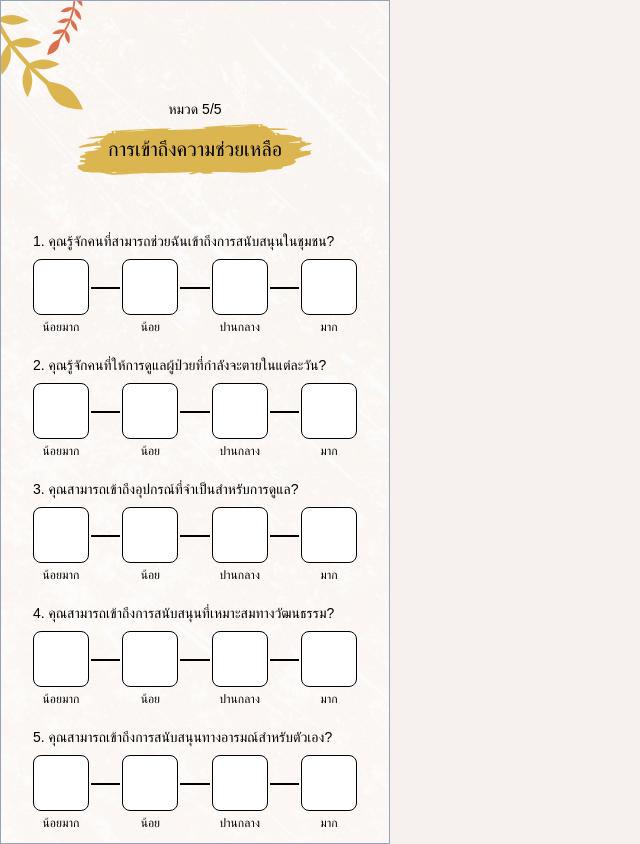
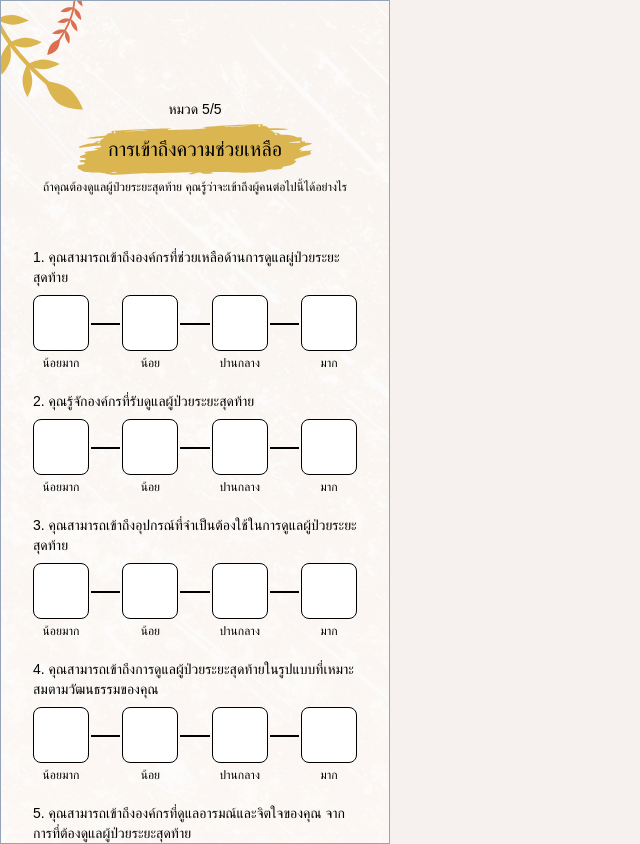
Before and after one commit to Tantatorn-dev/deathtalk-photobooth, a SvelteKit app: page /explore/5 in a window 1280 px wide. Shown: the whole page, without its empty margins (0-640 px from the left). Built offline with nearby package versions, Linux system fonts and the light colour scheme; a web font is replaced by a local one.

Commit message:
fix: questions typo

```diff
--- a/src/routes/explore/1/+page.svelte
+++ b/src/routes/explore/1/+page.svelte
@@ -37,7 +37,7 @@
 		<Question question="1. คุณกล้าพูดเรื่องความตายกับเพื่อนสนิทมากแค่ไหน?" name="a1" />
 		<Question question="2. คุณกล้าพูดเรื่องความตายกับเด็กมากแค่ไหน?" name="a2" />
 		<Question question="3. คุณกล้าพูดเรื่องความตายกับผู้ที่เพิ่งประสบกับเหตุการณ์สูญเสียมากแค่ไหน?" name="a3" />
-		<Question question="4. คุณกล้าพูดเรื่องความตายกับหมอเกี่ยวกับการสนับสนุนที่บ้านหรือในสถานที่ดูแลของพวกเขาถึงคนที่กำลังจะตายมากแค่ไหน?" name="a4" />
+		<Question question="4. คุณกล้าพูดเรื่องความตายกับหมอ ในประเด็นของสถานที่สำหรับดูแลผู้ป่วยระยะสุดท้ายก่อนจากลา เช่น การเลือกตายที่บ้าน หรือที่โรงพยาบาล เป็นต้น?" name="a4" />
 		<div class="flex justify-end">
 			<NextButton
 				disabled={!isAllAnswered(answersValue, ['a1', 'a2', 'a3', 'a4'])}
--- a/src/routes/explore/2/+page.svelte
+++ b/src/routes/explore/2/+page.svelte
@@ -31,7 +31,7 @@
 		<Header
 			chapter={2}
 			title="การช่วยเหลือผู้ป่วย"
-			subtitle="ความสามารถของคุณหากอยู่ในบทบาทที่ต้องช่วยเหลือผู้ป่วย"
+			subtitle="ความสามารถของคุณหากอยู่ในบทบาทที่ต้องช่วยเหลือผู้ป่วยระยะสุดท้าย"
 		/>
 	</div>
 	<div class="flex flex-col gap-10 mt-10">
--- a/src/routes/explore/3/+page.svelte
+++ b/src/routes/explore/3/+page.svelte
@@ -31,7 +31,7 @@
 		<Header
 			chapter={3}
 			title="ประสบการณ์ต่าง ๆ"
-			subtitle="ประสบการณ์เกี่ยวกับความตาย เช่น การสูญเสียของคนรอบข้าง"
+			subtitle="ประสบการณ์เกี่ยวกับความตาย เช่น การสูญเสียของคนรอบข้าง หากไม่เคยมีประสบการณ์ ให้ตอบ “น้อยมาก”"
 		/>
 	</div>
 	<div class="flex flex-col gap-10 mt-10">
--- a/src/routes/explore/4/+page.svelte
+++ b/src/routes/explore/4/+page.svelte
@@ -30,19 +30,19 @@
 	<Header chapter={4} title="ประเมินความรู้ต่าง ๆ" subtitle="ความรู้ต่างๆเกี่ยวกับความตาย" />
 	<div class="flex flex-col gap-10 mt-10">
 		<Question question="1. คุณรู้กฎหมายเกี่ยวกับการตายที่บ้าน?" name="d1" />
-		<Question question="2. คุณมั่นใจว่าต้องเตรียมเอกสารอะไรบ้างในการวางแผนการตาย?" name="d2" />
+		<Question question="2. คุณทราบว่าต้องเตรียมเอกสารอะไรบ้างในการวางแผนการตาย" name="d2" />
 		<Question
-			question="3. คุณรู้วิธีจัดการระบบการดูแลสุขภาพเพื่อสนับสนุนผู้ป่วยที่กำลังจะตาย?"
+			question="3. คุณรู้วิธีดูแลสุขภาพของผู้ป่วยระยะสุดท้าย"
 			name="d3"
 		/>
-		<Question question="4. คุณรู้วิธีการเข้าถึงการดูแลแบบประคับประคองในพื้นที่ของคุณ?" name="d4" />
-		<Question question="5. คุณรู้วิธีจัดการพิธีศพและทางเลือกต่าง ๆ แค่ไหน ?" name="d5" />
+		<Question question="4. คุณรู้ว่าจะเข้าถึงการดูแลแบบประคับประคองได้อย่างไร" name="d4" />
+		<Question question="5. คุณรู้วิธีการจัดการงานศพ หรือทางเลือกที่เกี่ยวข้องอื่น" name="d5" />
 		<Question
-			question="6. คุณมีความเข้าใจเพียงพอเกี่ยวกับวิถีการเจ็บป่วยเพื่อใช้ประกอบการตัดสินใจเกี่ยวกับการรักษาทางการแพทย์ที่มีอยู่ และวิธีที่จะกำหนดคุณภาพชีวิตในบั้นปลาย?"
+			question="6. คุณเข้าใจทางเลือกทางการแพทย์ในการรักษาหรือดูแลในฐานะผู้ป่วยระยะสุดท้าย"
 			name="d6"
 		/>
 		<Question
-			question="7. คุณรู้เกี่ยวกับการบริจาคที่เจ้าหน้าที่สุสานสามารถทำได้เมื่อสิ้นสุดอายุขัย?"
+			question="7. คุณรู้วิธีการจัดการส่งต่อสิ่งของของตัวเองหลังจากไป"
 			name="d7"
 		/>
 		<div class="flex justify-between">
--- a/src/routes/explore/5/+page.svelte
+++ b/src/routes/explore/5/+page.svelte
@@ -27,13 +27,13 @@
 
 <FadeWrapper {isShow} className="flex flex-col gap-3 ml-8 mr-8">
 	<img src="/vine/vine_1.svg" class="w-24 -mb-6 -ml-10" alt="vine" />
-	<Header chapter={5} title="การเข้าถึงความช่วยเหลือ" />
+	<Header chapter={5} title="การเข้าถึงความช่วยเหลือ" subtitle="ถ้าคุณต้องดูแลผู้ป่วยระยะสุดท้าย คุณรู้ว่าจะเข้าถึงผู้คนต่อไปนี้ได้อย่างไร" />
 	<div class="flex flex-col gap-5 mt-10">
-		<Question question="1. คุณรู้จักคนที่สามารถช่วยฉันเข้าถึงการสนับสนุนในชุมชน?" name="e1" />
-		<Question question="2. คุณรู้จักคนที่ให้การดูแลผู้ป่วยที่กำลังจะตายในแต่ละวัน?" name="e2" />
-		<Question question="3. คุณสามารถเข้าถึงอุปกรณ์ที่จำเป็นสำหรับการดูแล?" name="e3" />
-		<Question question="4. คุณสามารถเข้าถึงการสนับสนุนที่เหมาะสมทางวัฒนธรรม?" name="e4" />
-		<Question question="5. คุณสามารถเข้าถึงการสนับสนุนทางอารมณ์สำหรับตัวเอง?" name="e5" />
+		<Question question="1. คุณสามารถเข้าถึงองค์กรที่ช่วยเหลือด้านการดูแลผู่ป่วยระยะสุดท้าย" name="e1" />
+		<Question question="2. คุณรู้จักองค์กรที่รับดูแลผู้ป่วยระยะสุดท้าย" name="e2" />
+		<Question question="3. คุณสามารถเข้าถึงอุปกรณ์ที่จำเป็นต้องใช้ในการดูแลผู้ป่วยระยะสุดท้าย" name="e3" />
+		<Question question="4. คุณสามารถเข้าถึงการดูแลผู้ป่วยระยะสุดท้ายในรูปแบบที่เหมาะสมตามวัฒนธรรมของคุณ" name="e4" />
+		<Question question="5. คุณสามารถเข้าถึงองค์กรที่ดูแลอารมณ์และจิตใจของคุณ จากการที่ต้องดูแลผู้ป่วยระยะสุดท้าย" name="e5" />
 		<div class="flex justify-between">
 			<BackButton onClick={() => goto(`/explore/4`)} />
 			<NextButton
```
